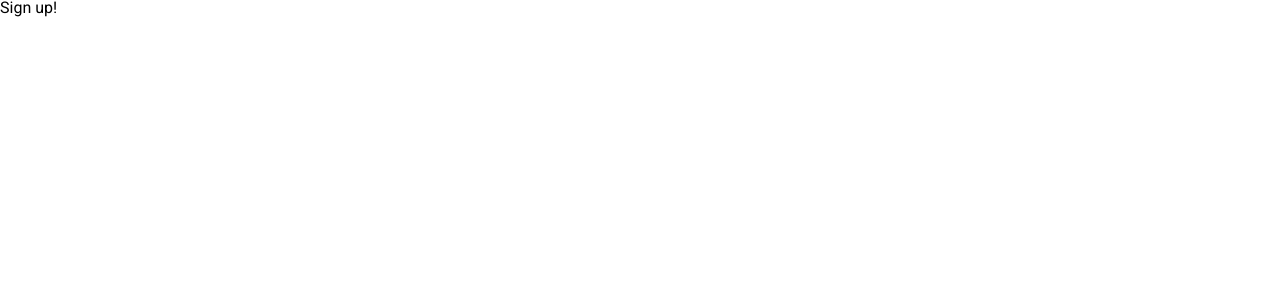
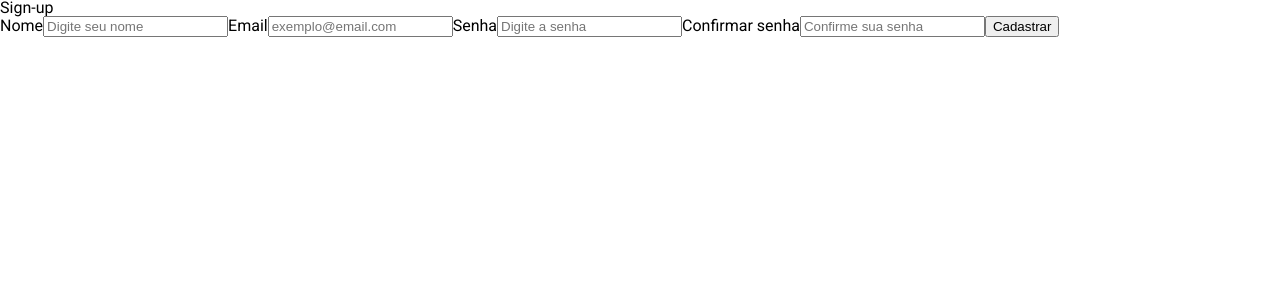
Before and after one commit to Fin-Plus-App/back-end, a React (Create React App) app: page /sign-up in a window 1280 px wide. Shown: the top 300 px of the page. Built offline with nearby package versions, Linux system fonts and the light colour scheme; no server answers.

Commit message:
feat: sign up form and request in the post /user route

```diff
--- a/package.json
+++ b/package.json
@@ -16,6 +16,7 @@
     "react-modal": "^3.16.1",
     "react-router-dom": "^6.9.0",
     "react-scripts": "5.0.1",
+    "react-toastify": "^9.1.2",
     "react-useinterval": "^1.0.2",
     "styled-components": "^5.3.9",
     "web-vitals": "^2.1.4"
--- a/src/App.js
+++ b/src/App.js
@@ -1,11 +1,13 @@
 import { RouterProvider } from 'react-router-dom';
 import GlobalStyle from './assets/styles/GlobalStyle';
 import { router } from './routes';
+import { ToastContainer } from 'react-toastify';
 
 function App() {
   return (
     <>
       <GlobalStyle />
+      <ToastContainer />
       <RouterProvider router={router} />
     </>
   );
--- /dev/null
+++ b/src/components/Form/Button.js
@@ -0,0 +1,11 @@
+import styled from 'styled-components';
+
+export default function ButtonForm({ type, disabled, children }) {
+  return (
+    <ButtonStyle type={type} disabled={disabled}>
+      {children}
+    </ButtonStyle>
+  );
+}
+
+const ButtonStyle = styled.button``;
--- /dev/null
+++ b/src/components/Form/Input.js
@@ -0,0 +1,23 @@
+import styled from 'styled-components';
+
+export default function InputForm({ label, id, name, value, onChange, type, placeholder, minLength, required }) {
+  return (
+    <>
+      <LabelStyle htmlFor={id}>{label}</LabelStyle>
+      <InputStyle
+        name={name}
+        id={id}
+        value={value}
+        onChange={onChange}
+        type={type}
+        placeholder={placeholder}
+        minLength={minLength}
+        required={required}
+      />
+    </>
+  );
+}
+
+const InputStyle = styled.input``;
+
+const LabelStyle = styled.label``;
--- /dev/null
+++ b/src/hooks/api/useSignUp.js
@@ -0,0 +1,13 @@
+import useAsync from '../useAsync';
+
+import * as userApi from '../../services/userApi';
+
+export default function useSignUp() {
+  const { loading: signUpLoading, error: signUpError, act: signUp } = useAsync(userApi.signUp, false);
+
+  return {
+    signUpLoading,
+    signUpError,
+    signUp,
+  };
+}
--- /dev/null
+++ b/src/hooks/useAsync.js
@@ -0,0 +1,36 @@
+import { useState, useEffect } from 'react';
+
+export default function useAsync(handler, immediate = true) {
+  const [data, setData] = useState(null);
+  const [loading, setLoading] = useState(immediate);
+  const [error, setError] = useState(null);
+
+  const act = async(...args) => {
+    setLoading(true);
+    setError(null);
+
+    try {
+      const data = await handler(...args);
+      setData(data);
+      setLoading(false);
+      return data;
+    } catch (err) {
+      setError(error);
+      setLoading(false);
+      throw err;
+    }
+  };
+
+  useEffect(() => {
+    if (immediate) {
+      act();
+    }
+  }, []);
+
+  return {
+    data,
+    loading,
+    error,
+    act,
+  };
+}
--- a/src/index.js
+++ b/src/index.js
@@ -1,6 +1,7 @@
 import React from 'react';
 import ReactDOM from 'react-dom/client';
 import App from './App';
+import 'react-toastify/dist/ReactToastify.css';
 
 const root = ReactDOM.createRoot(document.getElementById('root'));
 root.render(
--- a/src/pages/SignUp/index.js
+++ b/src/pages/SignUp/index.js
@@ -1,3 +1,92 @@
+import { useState } from 'react';
+import { useNavigate } from 'react-router-dom';
+import { toast } from 'react-toastify';
+import ButtonForm from '../../components/Form/Button';
+import InputForm from '../../components/Form/Input';
+import useSignUp from '../../hooks/api/useSignUp';
+
 export default function SignUp() {
-  return <>Sign up!</>;
+  const navigate = useNavigate();
+  const [form, setForm] = useState({ name: '', email: '', password: '', confirmPassword: '' });
+  const { signUpLoading, signUp } = useSignUp();
+
+  function handleForm(event) {
+    const { name, value } = event.target;
+    setForm({ ...form, [name]: value });
+  }
+
+  async function submit(event) {
+    event.preventDefault();
+
+    if (form.password !== form.confirmPassword) {
+      toast.error('As senhas devem ser iguais!');
+    } else {
+      try {
+        const body = {
+          name: form.name,
+          email: form.email,
+          password: form.password,
+        };
+
+        await signUp(body);
+        toast.success('Inscrito com sucesso! Por favor, faça login.');
+        navigate('/sign-in');
+      } catch (error) {
+        toast.error('Não foi possível fazer o cadastro!');
+      }
+    }
+  }
+
+  return (
+    <>
+      Sign-up
+      <form onSubmit={submit}>
+        <InputForm
+          label="Nome"
+          id="name"
+          name="name"
+          value={form.name}
+          onChange={handleForm}
+          type="text"
+          placeholder="Digite seu nome"
+          required
+        />
+        <InputForm
+          label="Email"
+          id="email"
+          name="email"
+          value={form.email}
+          onChange={handleForm}
+          type="email"
+          placeholder="exemplo@email.com"
+          required
+        />
+        <InputForm
+          label="Senha"
+          id="password"
+          name="password"
+          value={form.password}
+          onChange={handleForm}
+          type="password"
+          placeholder="Digite a senha"
+          minLength={6}
+          required
+        />
+        <InputForm
+          label="Confirmar senha"
+          id="confirmPassword"
+          name="confirmPassword"
+          value={form.confirmPassword}
+          onChange={handleForm}
+          type="password"
+          placeholder="Confirme sua senha"
+          minLength={6}
+          required
+        />
+        <ButtonForm type="submit" disabled={signUpLoading}>
+          Cadastrar
+        </ButtonForm>
+      </form>
+    </>
+  );
 }
--- /dev/null
+++ b/src/services/api.js
@@ -0,0 +1,7 @@
+import axios from 'axios';
+
+const instance = axios.create({
+  baseURL: process.env.REACT_APP_API_BASE_URL,
+});
+
+export default instance;
--- /dev/null
+++ b/src/services/userApi.js
@@ -0,0 +1,6 @@
+import api from './api';
+
+export async function signUp(body) {
+  const response = await api.post('/user', body);
+  return response.data;
+}
```
Also changed, not shown: 1 other file (tests, documents, lock files or other folders).
